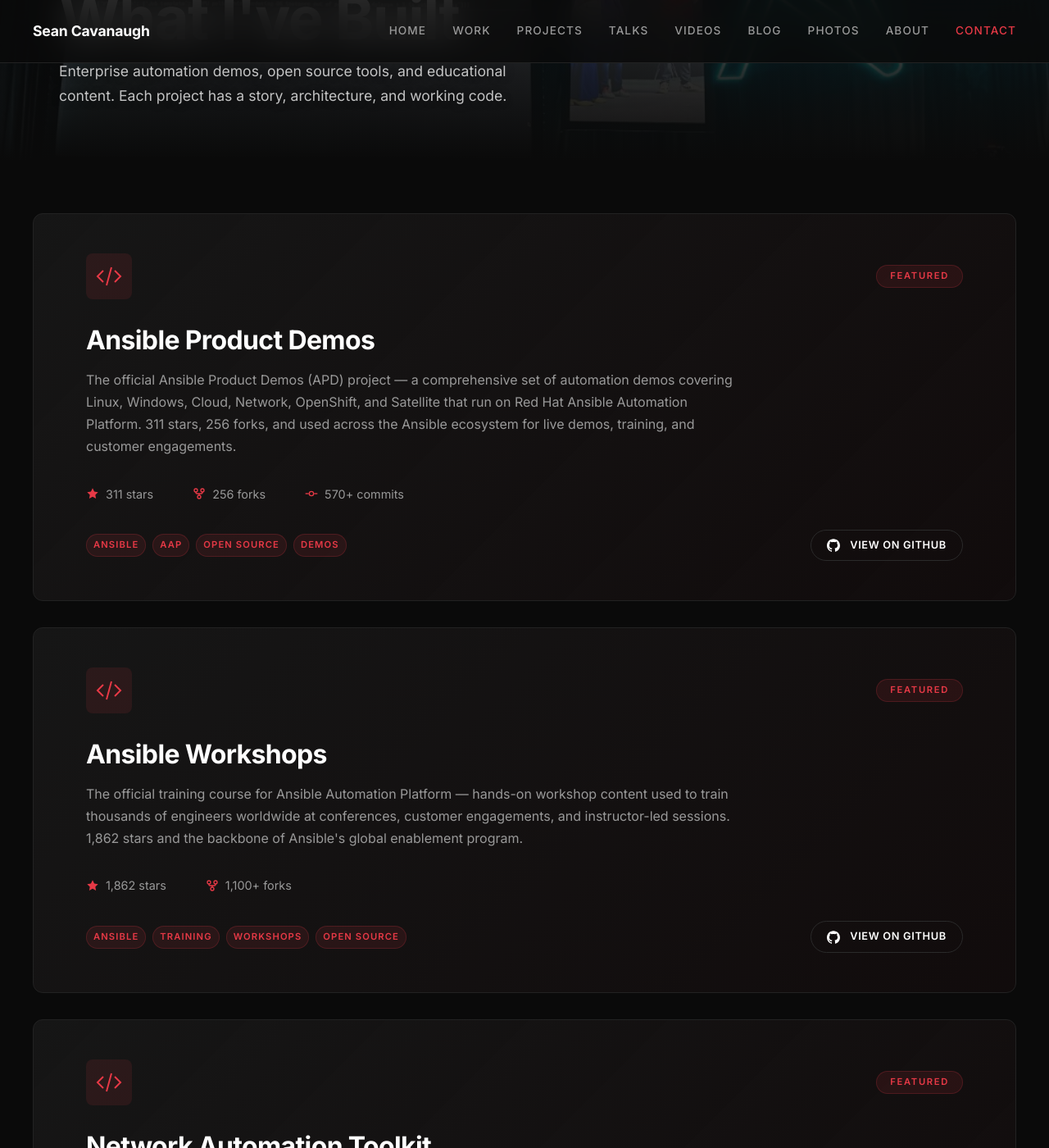
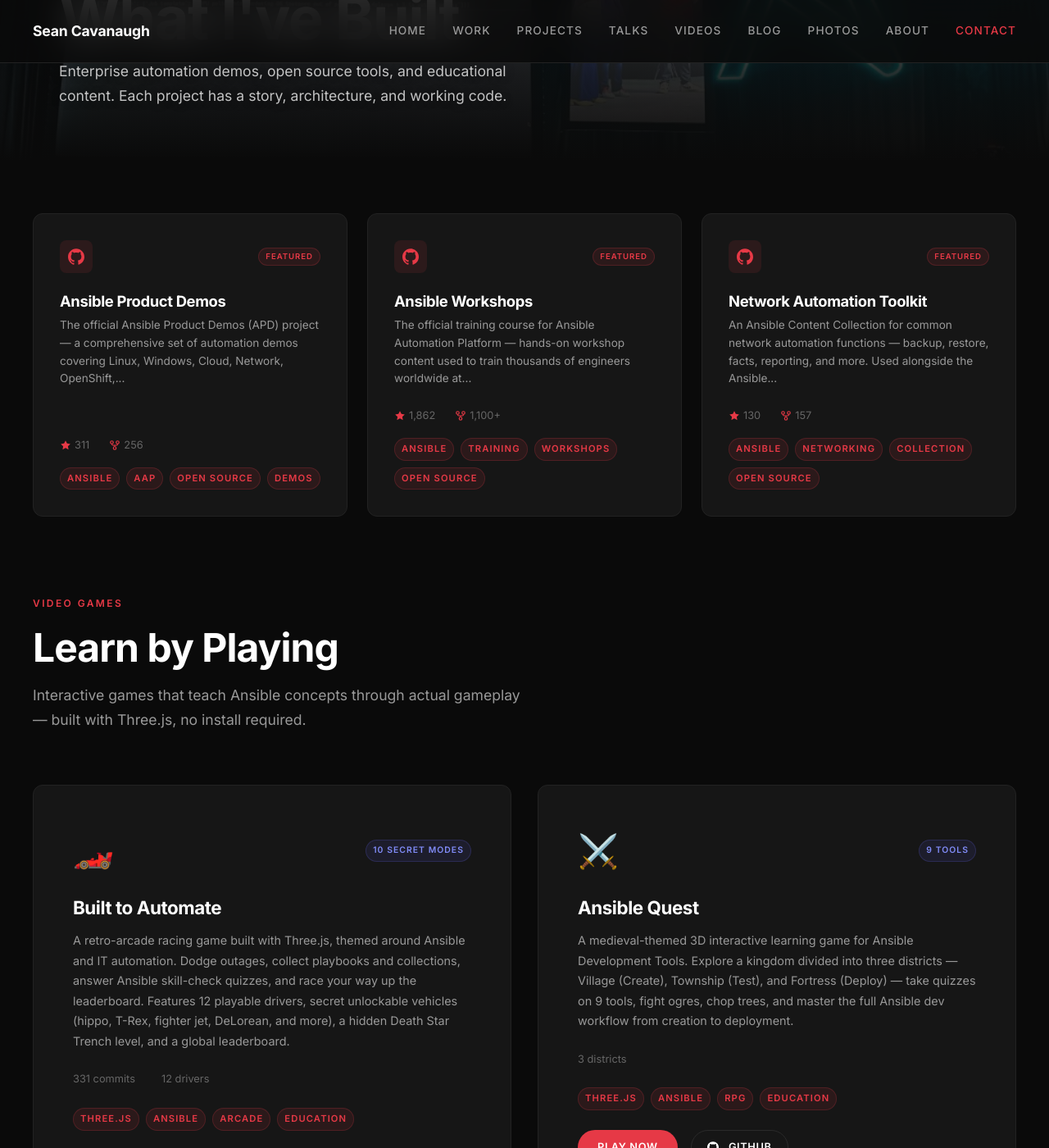
Before and after one commit to IPvSean/cavanaugh.pro, a Jekyll site: the page built from pages/projects.html, in a window 1280 px wide and 1400 px high, scrolled down 224 px. Shown: the whole window at 82% size. Built offline with Jekyll 4.4.1, drawn with Linux system fonts in a browser that asks for light colours; some of the changed text lies outside the part shown.

Commit message:
Compact featured projects into 3-column grid, fix contact email
- Redesign featured project cards from full-width stacked layout
  to a 3-column side-by-side grid with truncated descriptions
- Update contact email from sean@cavanaugh.pro to
  sean.e.cavanaugh@gmail.com

Co-authored-by: Cursor <cursoragent@cursor.com>

```diff
--- a/assets/css/main.css
+++ b/assets/css/main.css
@@ -1022,34 +1022,43 @@ a.highlight-item {
   line-height: 1.5;
 }
 
-/* ---- Featured Project ---- */
-
-.project-featured {
-  display: block;
+/* ---- Featured Projects Grid ---- */
+
+.projects-featured-grid {
+  display: grid;
+  grid-template-columns: repeat(3, 1fr);
+  gap: var(--space-lg);
+  margin-bottom: var(--space-3xl);
+}
+
+.project-compact {
+  display: flex;
+  flex-direction: column;
   border-radius: var(--radius-lg);
-  padding: var(--space-2xl) var(--space-3xl);
-  background: linear-gradient(135deg, var(--color-bg-card) 0%, rgba(230, 57, 70, 0.03) 100%);
+  padding: var(--space-xl);
+  background: var(--color-bg-card);
   border: 1px solid var(--color-border);
   transition: all var(--transition-base);
-  margin-bottom: var(--space-xl);
-}
-
-.project-featured:hover {
+  text-decoration: none;
+  color: inherit;
+}
+
+.project-compact:hover {
   border-color: var(--color-accent);
   transform: translateY(-4px);
-  box-shadow: 0 20px 60px rgba(230, 57, 70, 0.08);
-}
-
-.project-featured-header {
+  box-shadow: 0 12px 40px rgba(230, 57, 70, 0.1);
+}
+
+.project-compact-top {
   display: flex;
   align-items: center;
   justify-content: space-between;
-  margin-bottom: var(--space-xl);
-}
-
-.project-featured-icon {
-  width: 56px;
-  height: 56px;
+  margin-bottom: var(--space-lg);
+}
+
+.project-compact-icon {
+  width: 40px;
+  height: 40px;
   border-radius: var(--radius-md);
   background: rgba(230, 57, 70, 0.1);
   display: flex;
@@ -1058,72 +1067,53 @@ a.highlight-item {
   color: var(--color-accent);
 }
 
-.project-featured-badge {
-  font-size: 0.7rem;
+.project-compact-badge {
+  font-size: 0.6rem;
   font-weight: 600;
   text-transform: uppercase;
-  letter-spacing: 0.15em;
-  padding: var(--space-xs) var(--space-md);
+  letter-spacing: 0.1em;
+  padding: 2px 8px;
   border-radius: var(--radius-full);
   background: rgba(230, 57, 70, 0.1);
   color: var(--color-accent);
   border: 1px solid rgba(230, 57, 70, 0.2);
 }
 
-.project-featured h2 {
-  color: var(--color-white);
-  font-size: clamp(1.5rem, 3vw, 2rem);
+.project-compact h3 {
+  color: var(--color-white);
+  font-size: 1.15rem;
+  margin-bottom: var(--space-sm);
+}
+
+.project-compact > p {
+  font-size: 0.85rem;
+  line-height: 1.6;
+  color: var(--color-text-secondary);
+  margin-bottom: var(--space-lg);
+  flex: 1;
+}
+
+.project-compact-stats {
+  display: flex;
+  gap: var(--space-lg);
   margin-bottom: var(--space-md);
 }
 
-.project-featured-desc {
-  font-size: 1rem;
-  line-height: 1.7;
-  color: var(--color-text-secondary);
-  max-width: 800px;
-  margin-bottom: var(--space-xl);
-}
-
-.project-stats {
-  display: flex;
-  gap: var(--space-2xl);
-  margin-bottom: var(--space-xl);
-  flex-wrap: wrap;
-}
-
-.project-stat {
-  display: flex;
-  align-items: center;
-  gap: var(--space-sm);
-  font-size: 0.9rem;
-  color: var(--color-text-secondary);
-}
-
-.project-stat svg {
+.project-compact-stats span {
+  display: flex;
+  align-items: center;
+  gap: 4px;
+  font-size: 0.8rem;
+  color: var(--color-text-muted);
+}
+
+.project-compact-stats svg {
   color: var(--color-accent);
-  flex-shrink: 0;
-}
-
-.project-featured-footer {
-  display: flex;
-  align-items: center;
-  justify-content: space-between;
-  flex-wrap: wrap;
-  gap: var(--space-lg);
 }
 
 @media (max-width: 768px) {
-  .project-featured {
-    padding: var(--space-xl);
-  }
-
-  .project-stats {
-    gap: var(--space-lg);
-  }
-
-  .project-featured-footer {
-    flex-direction: column;
-    align-items: flex-start;
+  .projects-featured-grid {
+    grid-template-columns: 1fr;
   }
 }
 
--- a/pages/contact.html
+++ b/pages/contact.html
@@ -63,7 +63,7 @@ permalink: /contact/
       <h2>Get In Touch</h2>
       <p>The best way to reach me is by email or LinkedIn message.</p>
       <div class="contact-cta-buttons">
-        <a href="mailto:sean@cavanaugh.pro?subject=Speaking%20Inquiry" class="btn btn-primary">
+        <a href="mailto:sean.e.cavanaugh@gmail.com?subject=Speaking%20Inquiry" class="btn btn-primary">
           <svg width="18" height="18" viewBox="0 0 24 24" fill="none" stroke="currentColor" stroke-width="2"><path d="M21.75 6.75v10.5a2.25 2.25 0 01-2.25 2.25h-15a2.25 2.25 0 01-2.25-2.25V6.75m19.5 0A2.25 2.25 0 0019.5 4.5h-15a2.25 2.25 0 00-2.25 2.25m19.5 0v.243a2.25 2.25 0 01-1.07 1.916l-7.5 4.615a2.25 2.25 0 01-2.36 0L3.32 8.91a2.25 2.25 0 01-1.07-1.916V6.75"/></svg>
           Email Me
         </a>
--- a/pages/projects.html
+++ b/pages/projects.html
@@ -20,53 +20,41 @@ permalink: /projects/
 
     <!-- Featured Projects -->
     {% assign featured_projects = site.data.projects | where: "featured", true %}
+    <div class="projects-featured-grid">
       {% for project in featured_projects %}
-    <a href="{{ project.url }}" target="_blank" rel="noopener" class="project-featured" id="{{ project.title | slugify }}">
-      <div class="project-featured-header">
-        <div class="project-featured-icon">
-          <svg viewBox="0 0 24 24" fill="none" stroke="currentColor" stroke-width="1.5" width="32" height="32">
-            <path d="M17.25 6.75L22.5 12l-5.25 5.25m-10.5 0L1.5 12l5.25-5.25m7.5-3l-4.5 16.5"/>
-          </svg>
+      <a href="{{ project.url }}" target="_blank" rel="noopener" class="project-compact" id="{{ project.title | slugify }}">
+        <div class="project-compact-top">
+          <div class="project-compact-icon">
+            <svg viewBox="0 0 24 24" fill="currentColor" width="20" height="20"><path d="M12 .297c-6.63 0-12 5.373-12 12 0 5.303 3.438 9.8 8.205 11.385.6.113.82-.258.82-.577 0-.285-.01-1.04-.015-2.04-3.338.724-4.042-1.61-4.042-1.61C4.422 18.07 3.633 17.7 3.633 17.7c-1.087-.744.084-.729.084-.729 1.205.084 1.838 1.236 1.838 1.236 1.07 1.835 2.809 1.305 3.495.998.108-.776.417-1.305.76-1.605-2.665-.3-5.466-1.332-5.466-5.93 0-1.31.465-2.38 1.235-3.22-.135-.303-.54-1.523.105-3.176 0 0 1.005-.322 3.3 1.23.96-.267 1.98-.399 3-.405 1.02.006 2.04.138 3 .405 2.28-1.552 3.285-1.23 3.285-1.23.645 1.653.24 2.873.12 3.176.765.84 1.23 1.91 1.23 3.22 0 4.61-2.805 5.625-5.475 5.92.42.36.81 1.096.81 2.22 0 1.606-.015 2.896-.015 3.286 0 .315.21.69.825.57C20.565 22.092 24 17.592 24 12.297c0-6.627-5.373-12-12-12"/></svg>
           </div>
-        <div class="project-featured-badge">Featured</div>
+          <span class="project-compact-badge">Featured</span>
         </div>
-      <h2>{{ project.title }}</h2>
-      <p class="project-featured-desc">{{ project.description }}</p>
+        <h3>{{ project.title }}</h3>
+        <p>{{ project.description | truncatewords: 20 }}</p>
         {% if project.stats %}
-      <div class="project-stats">
+        <div class="project-compact-stats">
           {% if project.stats.stars %}
-        <div class="project-stat">
-          <svg viewBox="0 0 24 24" fill="currentColor" width="16" height="16"><path d="M12 2l3.09 6.26L22 9.27l-5 4.87 1.18 6.88L12 17.77l-6.18 3.25L7 14.14 2 9.27l6.91-1.01L12 2z"/></svg>
-          <span>{{ project.stats.stars }} stars</span>
-        </div>
+          <span>
+            <svg viewBox="0 0 24 24" fill="currentColor" width="14" height="14"><path d="M12 2l3.09 6.26L22 9.27l-5 4.87 1.18 6.88L12 17.77l-6.18 3.25L7 14.14 2 9.27l6.91-1.01L12 2z"/></svg>
+            {{ project.stats.stars }}
+          </span>
           {% endif %}
           {% if project.stats.forks %}
-        <div class="project-stat">
-          <svg viewBox="0 0 24 24" fill="none" stroke="currentColor" stroke-width="2" width="16" height="16"><circle cx="12" cy="18" r="3"/><circle cx="6" cy="6" r="3"/><circle cx="18" cy="6" r="3"/><path d="M18 9v1a2 2 0 01-2 2H8a2 2 0 01-2-2V9M12 12v3"/></svg>
-          <span>{{ project.stats.forks }} forks</span>
-        </div>
-        {% endif %}
-        {% if project.stats.commits %}
-        <div class="project-stat">
-          <svg viewBox="0 0 24 24" fill="none" stroke="currentColor" stroke-width="2" width="16" height="16"><circle cx="12" cy="12" r="4"/><line x1="1.05" y1="12" x2="7" y2="12"/><line x1="17.01" y1="12" x2="22.96" y2="12"/></svg>
-          <span>{{ project.stats.commits }} commits</span>
-        </div>
+          <span>
+            <svg viewBox="0 0 24 24" fill="none" stroke="currentColor" stroke-width="2" width="14" height="14"><circle cx="12" cy="18" r="3"/><circle cx="6" cy="6" r="3"/><circle cx="18" cy="6" r="3"/><path d="M18 9v1a2 2 0 01-2 2H8a2 2 0 01-2-2V9M12 12v3"/></svg>
+            {{ project.stats.forks }}
+          </span>
           {% endif %}
         </div>
         {% endif %}
-      <div class="project-featured-footer">
         <div class="project-tags">
           {% for tag in project.tags %}
           <span class="tag">{{ tag }}</span>
           {% endfor %}
         </div>
-        <span class="btn btn-outline" style="font-size: 0.8rem; padding: 0.5rem 1.2rem;">
-          <svg viewBox="0 0 24 24" fill="currentColor" width="16" height="16" style="margin-right: 4px;"><path d="M12 .297c-6.63 0-12 5.373-12 12 0 5.303 3.438 9.8 8.205 11.385.6.113.82-.258.82-.577 0-.285-.01-1.04-.015-2.04-3.338.724-4.042-1.61-4.042-1.61C4.422 18.07 3.633 17.7 3.633 17.7c-1.087-.744.084-.729.084-.729 1.205.084 1.838 1.236 1.838 1.236 1.07 1.835 2.809 1.305 3.495.998.108-.776.417-1.305.76-1.605-2.665-.3-5.466-1.332-5.466-5.93 0-1.31.465-2.38 1.235-3.22-.135-.303-.54-1.523.105-3.176 0 0 1.005-.322 3.3 1.23.96-.267 1.98-.399 3-.405 1.02.006 2.04.138 3 .405 2.28-1.552 3.285-1.23 3.285-1.23.645 1.653.24 2.873.12 3.176.765.84 1.23 1.91 1.23 3.22 0 4.61-2.805 5.625-5.475 5.92.42.36.81 1.096.81 2.22 0 1.606-.015 2.896-.015 3.286 0 .315.21.69.825.57C20.565 22.092 24 17.592 24 12.297c0-6.627-5.373-12-12-12"/></svg>
-          View on GitHub
-        </span>
-      </div>
       </a>
       {% endfor %}
+    </div>
 
     <!-- Video Games -->
     {% if site.data.games.size > 0 %}
```
Lines whose indentation alone changed are shown as unchanged.
